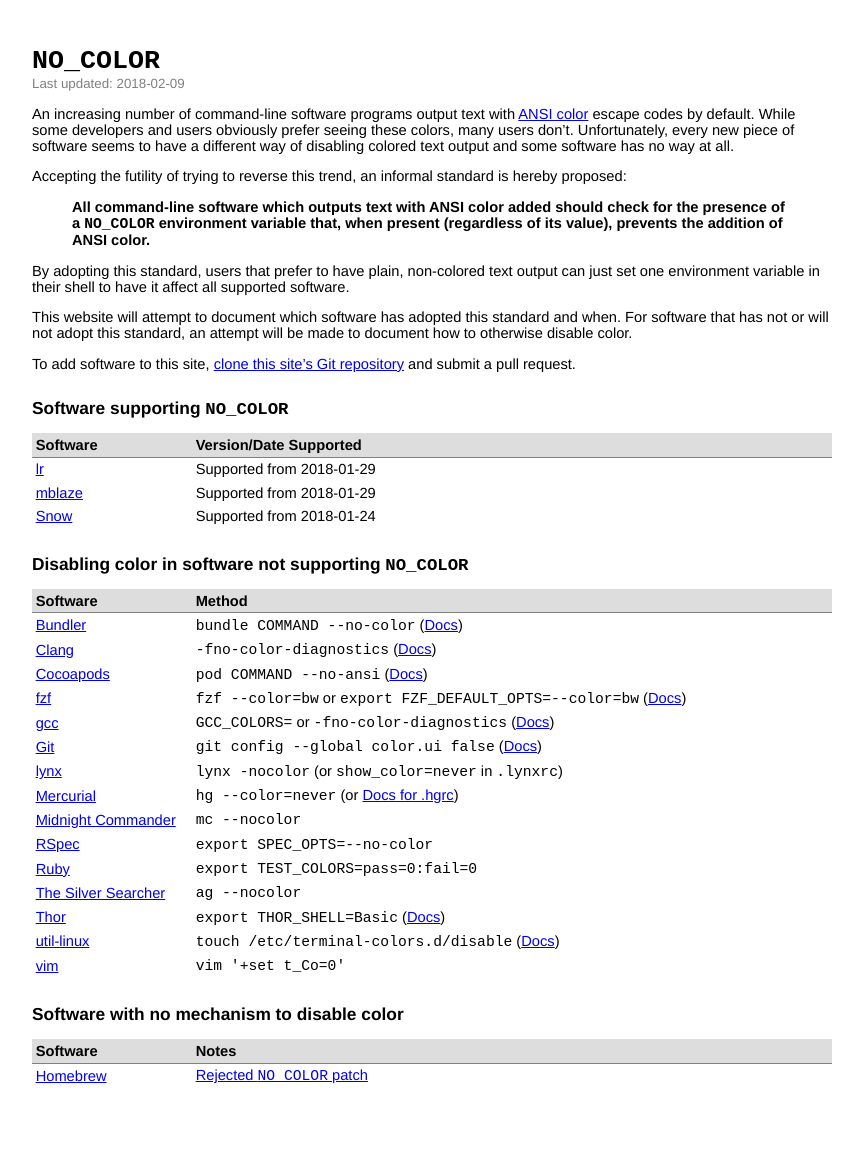
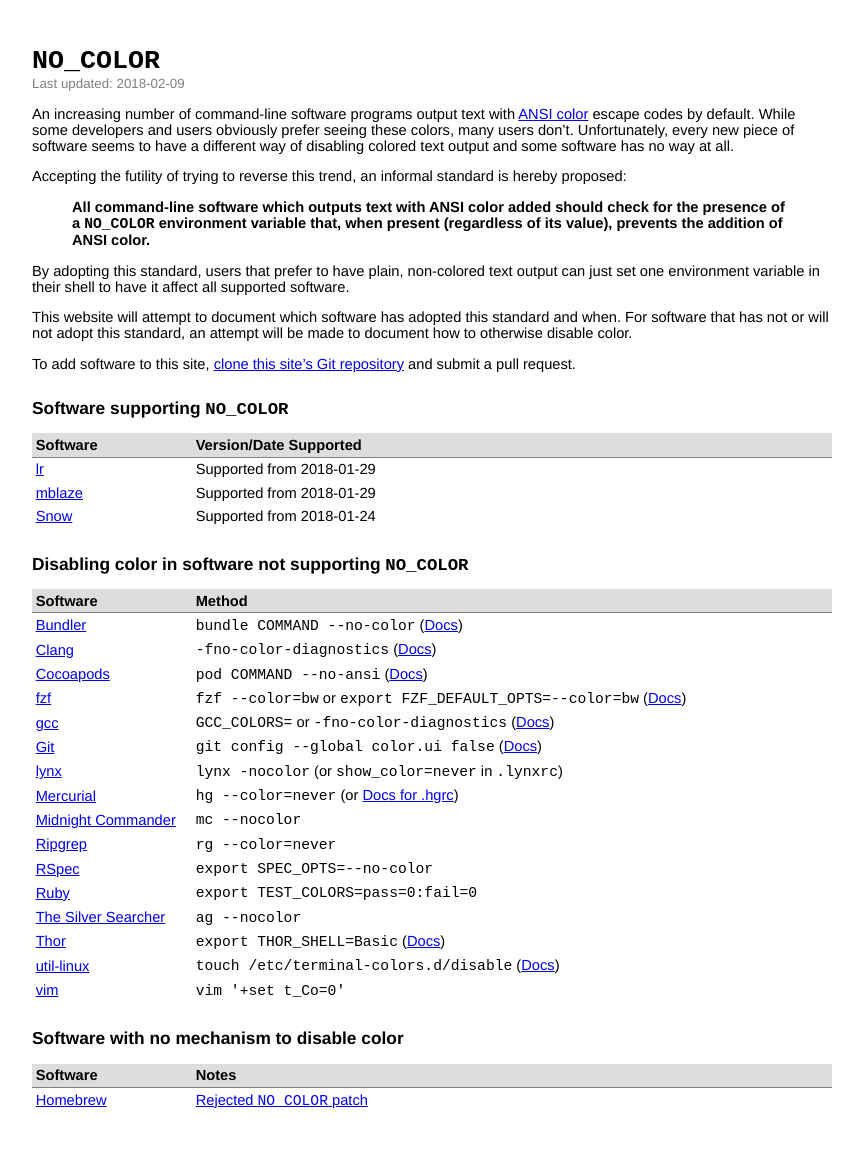
Before and after one commit to jcs/no_color, a Jekyll site: the page built from index.md, in a window 1280 px wide. Shown: the whole page, without its empty margins (208-1071 px from the left). Built offline with Jekyll 4.4.1, drawn with Linux system fonts in a browser that asks for light colours; our own code applies the rules of GitHub Pages for plain Markdown files; before the commit the page ends 1132 px from its top, so only the background shows below that.

Commit message:
add ripgrep

```diff
--- a/index.md
+++ b/index.md
@@ -55,6 +55,7 @@ and submit a pull request.
 | [lynx](http://lynx.browser.org/) | `lynx -nocolor` (or `show_color=never` in `.lynxrc`) |
 | [Mercurial](https://www.mercurial-scm.org/) | `hg --color=never` (or [Docs for .hgrc](https://www.mercurial-scm.org/wiki/ColorExtension)) |
 | [Midnight Commander](https://midnight-commander.org/) | `mc --nocolor` |
+| [Ripgrep](https://github.com/BurntSushi/ripgrep) | `rg --color=never` |
 | [RSpec](http://rspec.info/) | `export SPEC_OPTS=--no-color` |
 | [Ruby](https://www.ruby-lang.org/) | `export TEST_COLORS=pass=0:fail=0` |
 | [The Silver Searcher](https://geoff.greer.fm/ag/) | `ag --nocolor` |
```
